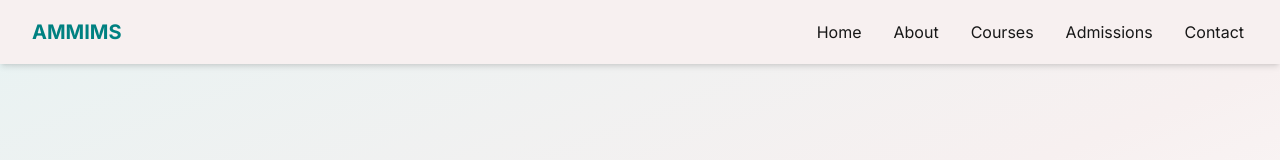
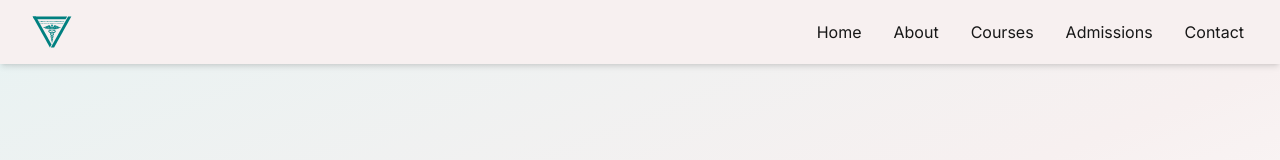
Before and after one commit to asifmanan/ammims-website, a Next.js app: page / in a window 1280 px wide. Shown: the top 160 px of the page. Built offline with nearby package versions, Linux system fonts and the light colour scheme.

Commit message:
Adds logo to navbar.

```diff
--- a/src/components/Navbar.tsx
+++ b/src/components/Navbar.tsx
@@ -4,6 +4,7 @@ import Link from "next/link";
 import { useState } from "react";
 import { Menu, X } from "lucide-react";
 import { navLinks } from "@/assets/data/nav/navLinks";
+import Image from "next/image";
 
 export default function Navbar() {
   const [mobileOpen, setMobileOpen] = useState(false);
@@ -12,9 +13,15 @@ export default function Navbar() {
     <nav className="bg-snow shadow-md sticky top-0 z-50 text-jet">
       <div className="max-w-7xl mx-auto px-4 sm:px-6 lg:px-8">
         <div className="flex justify-between items-center h-16">
-          {/* Logo / Institute Name */}
-          <Link href="/" className="text-xl font-bold text-brand-primary">
-            AMMIMS
+          {/* Logo */}
+          <Link href="/">
+            <Image
+              src="/logo_ammims_192x192.svg"
+              alt="Abdul Manan Memorial Institute of Medical Sciences"
+              width={24}
+              height={24}
+              className="h-8 w-auto sm:h-10"
+            />
           </Link>
 
           {/* Desktop Nav */}
```
Also changed, not shown: public/logo_ammims_192x192.svg (added).
